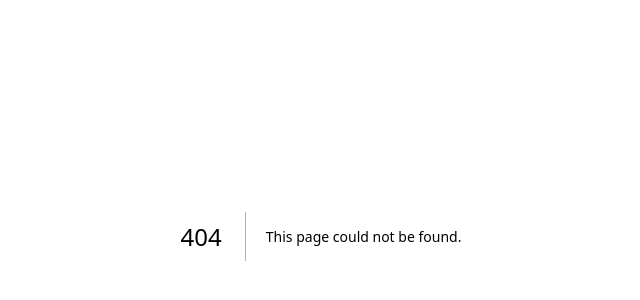
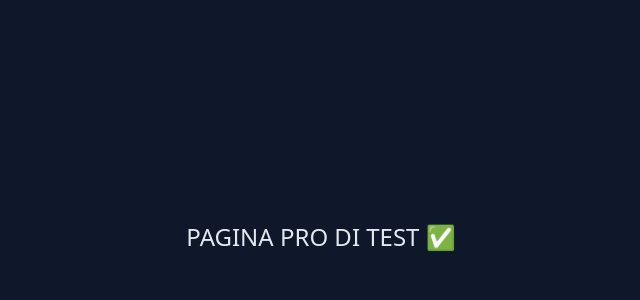
Before and after one commit to mregaz/ifinditforyou-new, a Next.js app: page /pro in a window 1280 px wide. Before the commit this address had no page. Shown: the part 164-464 px from the top of the page, without its empty margins (319-959 px from the left). Built offline with nearby package versions, Linux system fonts and the light colour scheme.

Commit message:
Add PRO test page

```diff
--- /dev/null
+++ b/app/pro/page.tsx
@@ -0,0 +1,15 @@
+export default function ProTestPage() {
+  return (
+    <main
+      style={{
+        minHeight: "100vh",
+        display: "flex",
+        alignItems: "center",
+        justifyContent: "center",
+        fontSize: "24px",
+      }}
+    >
+      PAGINA PRO DI TEST ✅
+    </main>
+  );
+}
```
